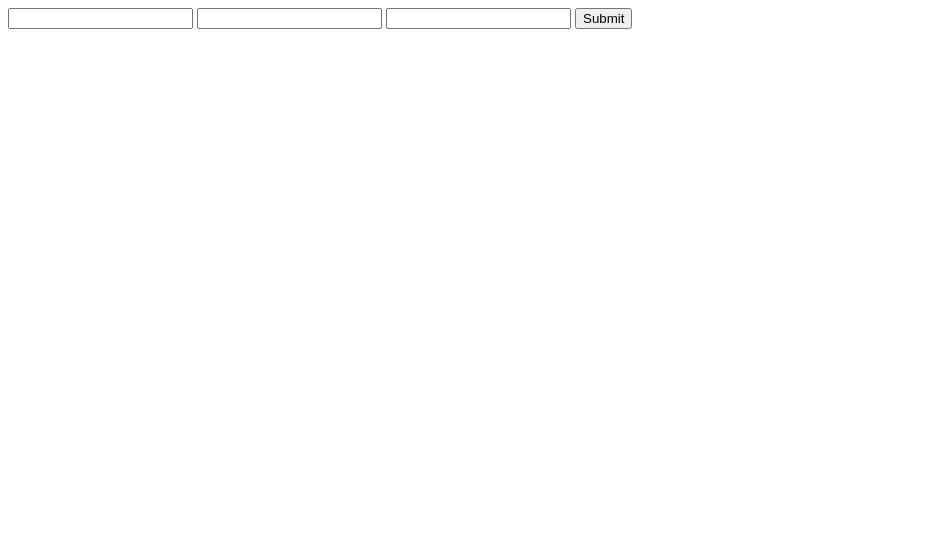
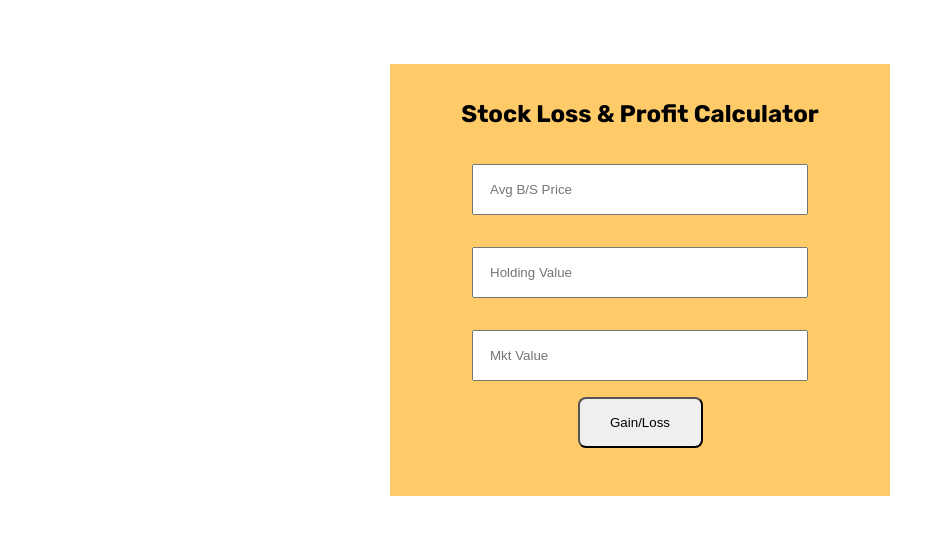
Before and after one commit to mdarif6/neog.camp-mark-fourteen, a plain HTML site: page index.html in a window 1280 px wide. Shown: the whole page, without its empty margins (0-945 px from the left). Drawn offline with Linux system fonts and the light colour scheme.

Commit message:
css updated

```diff
--- a/app.js
+++ b/app.js
@@ -21,11 +21,11 @@ buttonCheck.addEventListener("submit", (e) => {
   let lossPercentage = (loss / purchasePriceForPercenatage) * 100;
 
   if (updatedPrice > purchasePrice) {
-    output.textContent = `You got the profit of ${profit} and ${profitPercentage.toFixed(
+    output.textContent = `Hurray!! You got the ${profit} Rs. profit and proft percentage is  ${profitPercentage.toFixed(
       2
     )} %`;
   } else if (updatedPrice < purchasePrice) {
-    output.textContent = `Oh- you loss ${loss} and loss percentage${lossPercentage.toFixed(
+    output.textContent = `oops you loss ${loss} Rs. and loss percentage is ${lossPercentage.toFixed(
       2
     )}`;
   }
--- a/index.html
+++ b/index.html
@@ -8,13 +8,42 @@
     <title>Stock Profit | Loss</title>
   </head>
   <body>
-    <form class="profitloss">
-      <input class="purchase" type="number" min="0" required />
-      <input class="stock" type="number" min="0" required />
-      <input class="currentprice" type="number" min="0" required />
-      <button class="buttoncheck">Submit</button>
-      <div class="output"></div>
-    </form>
+    <main class="stock-main">
+      <header class="stock-heading">
+        <h2>Stock Loss & Profit Calculator</h2>
+      </header>
+      <form class="profitloss">
+        <div>
+          <input
+            class="purchase"
+            type="number"
+            min="0"
+            placeholder="Avg B/S Price"
+            required
+          />
+        </div>
+        <div>
+          <input
+            class="stock"
+            type="number"
+            min="0"
+            placeholder="Holding Value"
+            required
+          />
+        </div>
+        <div>
+          <input
+            class="currentprice"
+            type="number"
+            min="0"
+            placeholder="Mkt Value"
+            required
+          />
+        </div>
+        <div><button class="buttoncheck">Gain/Loss</button></div>
+        <div class="output"></div>
+      </form>
+    </main>
 
     <script src="app.js" type="text/javascript"></script>
   </body>
--- a/styles.css
+++ b/styles.css
@@ -0,0 +1,53 @@
+@import url("https://fonts.googleapis.com/css2?family=Rubik:wght@400;700&display=swap");
+
+body {
+  font-family: "Rubik", sans-serif;
+}
+
+:root {
+  --primary-color: #ffca68;
+}
+
+.parent {
+  display: flex;
+  justify-content: space-around;
+}
+.hero-img {
+  max-width: 200px;
+  display: block;
+}
+.stock-main {
+  max-width: 500px;
+  margin: auto;
+  display: block;
+  text-align: center;
+  margin-top: 4rem;
+  padding-top: 1rem;
+  background-color: var(--primary-color);
+}
+
+.profitloss {
+  text-align: center;
+}
+
+.purchase,
+.stock,
+.currentprice {
+  width: 60%;
+  margin: 1rem;
+  padding: 1rem;
+}
+
+.buttoncheck {
+  border-radius: 0.5rem;
+  padding: 1rem;
+  width: 25%;
+}
+.buttoncheck:hover {
+  background-color: var(--primary-color);
+}
+
+.output {
+  padding: 1rem;
+  margin: 1rem;
+}
```
Also changed, not shown: images/stock.svg (added).
